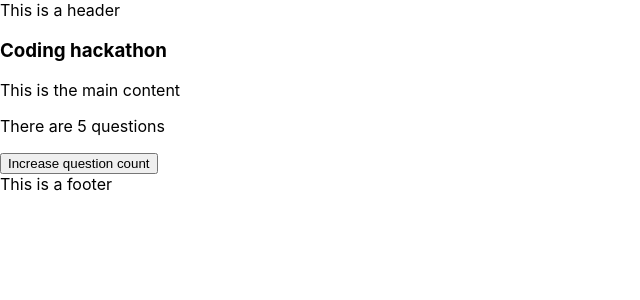
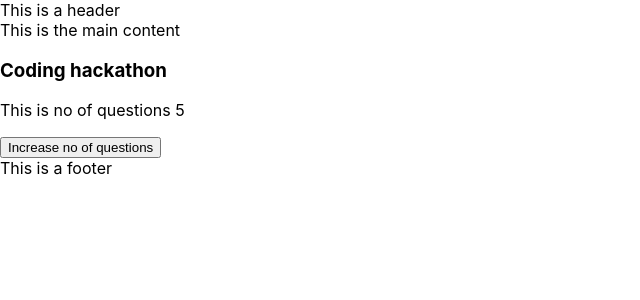
Before and after one commit to Deepshaded/ReactGettingStarted, a React (Create React App) app: page / in a window 1280 px wide. Shown: the top 300 px of the page, without its empty margins (0-640 px from the left). Built offline with nearby package versions, Linux system fonts and the light colour scheme.

Commit message:
Convert functional component to class comp

```diff
--- a/src/components/maincontent.js
+++ b/src/components/maincontent.js
@@ -1,20 +1,31 @@
-import React, {useState} from "react";
-import PropTypes from 'prop-types'
+import React, { Component } from "react";
 
-function MainContent(props) {
-    const [count, setCount] = useState(props.numTopics);
+class MainContent extends Component {
+
+    constructor(props) {
+        super(props);
+        this.state = {
+            title: this.props.pageTitle,
+            count: this.props.numTopics
+        }
+    }
+
+    onClick = () => {
+        this.setState({ count: this.state.count + 1 })
+    }
+
+    render() {
 
         return (
             <maincontent>
-        <h3>{props.pageTitle}</h3>
+
                 This is the main content
-        <p>There are {count} questions</p>
-        <button onClick={()=>setCount(count+1)}>
-            Increase question count</button>
+                <h3>{this.state.title}</h3>
+                <p>This is no of questions {this.state.count}</p>
+                <button onClick={this.onClick}>Increase no of questions</button>
             </maincontent>
         )
     }
-MainContent.propTypes = {
-    pageTitle : PropTypes.string
 }
+
 export default MainContent;
```
Lines whose indentation alone changed are shown as unchanged.
